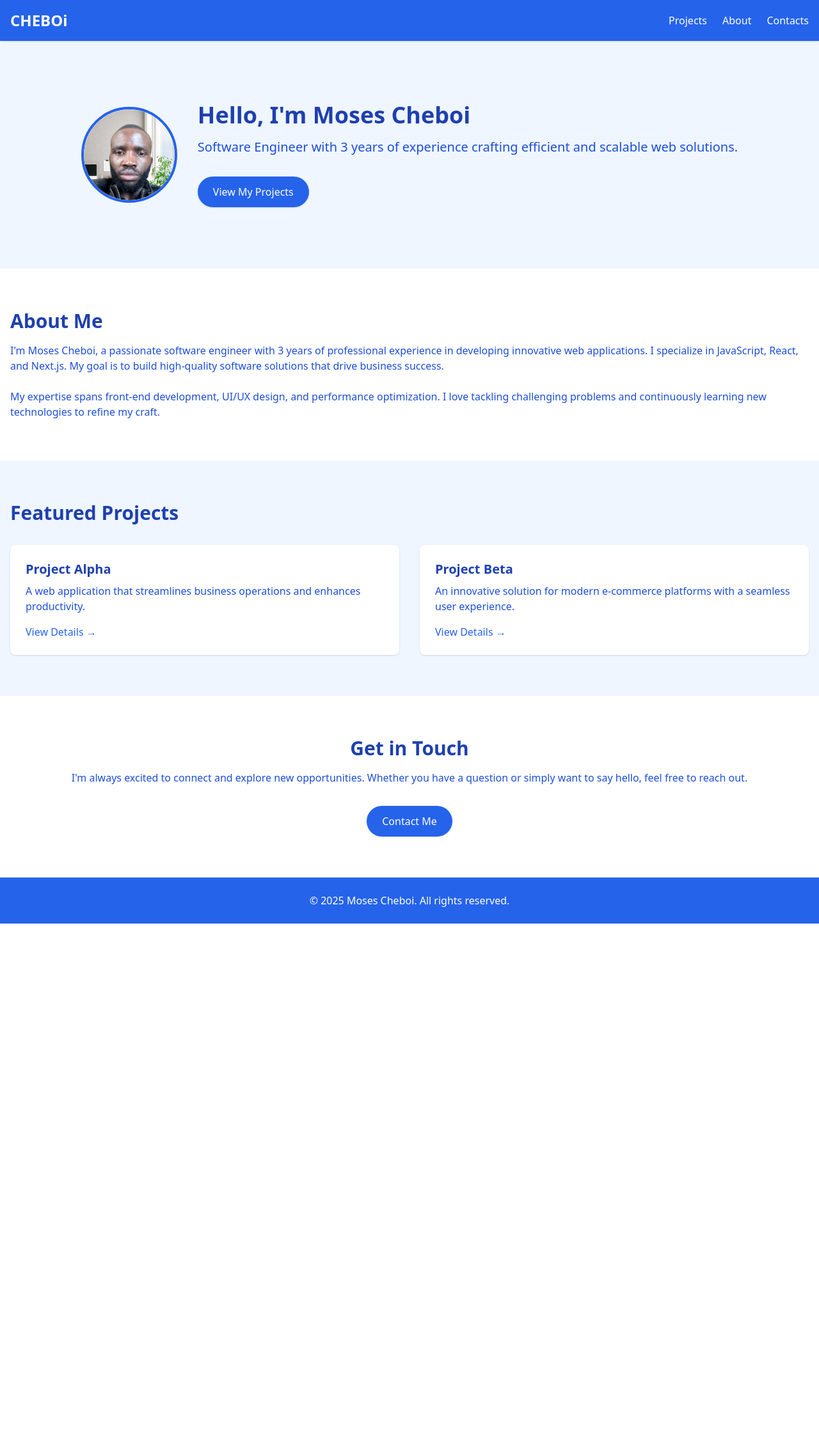
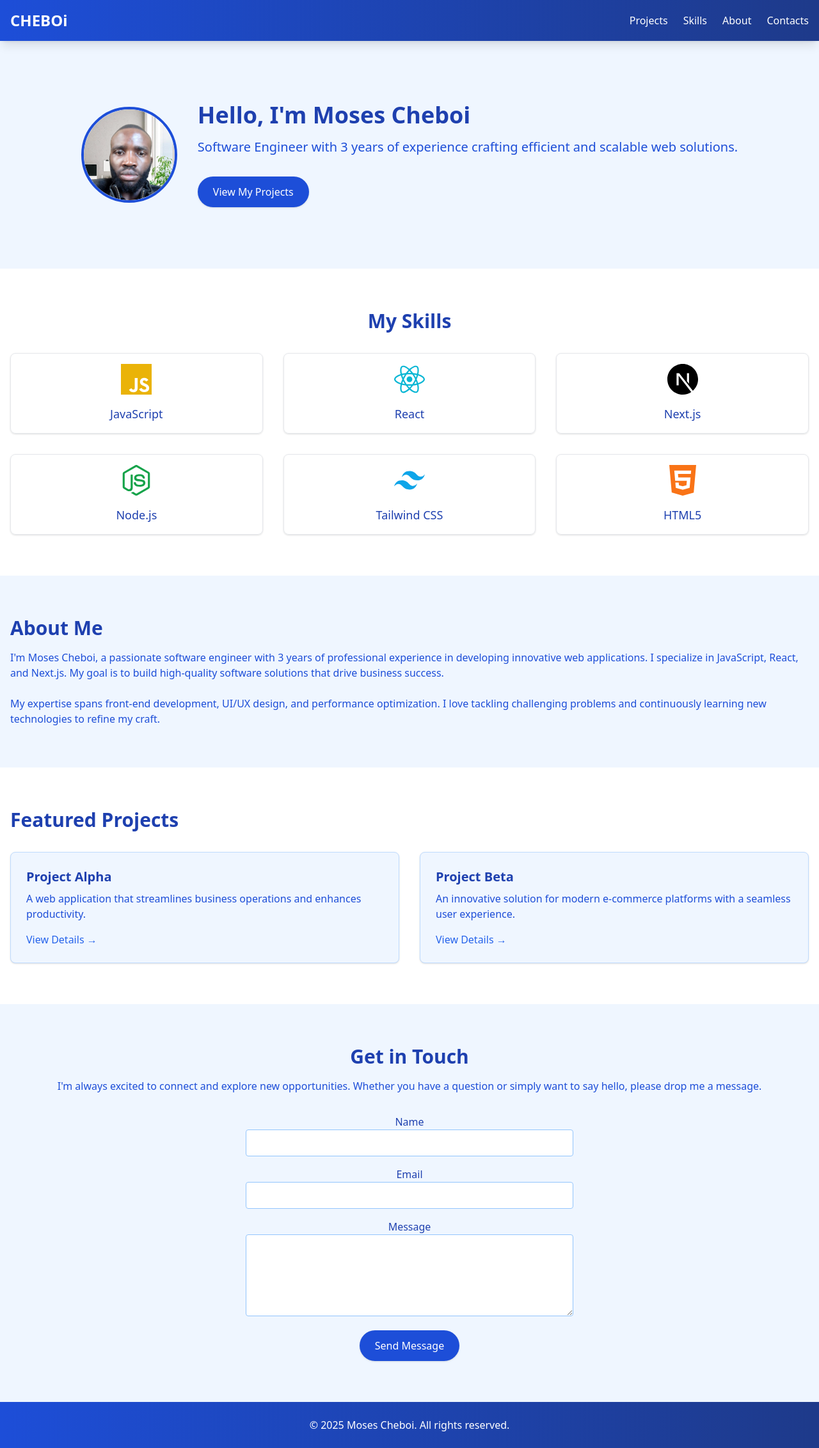
Before and after one commit to cheboi/my-website, a Next.js app: page / in a window 1280 px wide. Shown: the whole page at 64% size. Before the commit the page ends 1444 px from the top, so only its background shows below. Built offline with nearby package versions, Linux system fonts and the light colour scheme.

Commit message:
added contact form and skills section

```diff
--- /dev/null
+++ b/app/api/contact/route.ts
@@ -0,0 +1,44 @@
+import { NextResponse } from "next/server";
+import nodemailer from "nodemailer";
+
+export async function POST(request: Request) {
+  try {
+    const { name, email, message } = await request.json();
+    if (!name || !email || !message) {
+      return NextResponse.json({ error: "Missing fields" }, { status: 400 });
+    }
+
+    const transporter = nodemailer.createTransport({
+      host: process.env.SMTP_HOST,
+      port: Number(process.env.SMTP_PORT),
+      secure: process.env.SMTP_SECURE === "true",
+      auth: {
+        user: process.env.SMTP_USER,
+        pass: process.env.SMTP_PASS,
+      },
+    });
+
+    const mailOptions = {
+      from: process.env.SMTP_FROM,
+      to: process.env.CONTACT_EMAIL,
+      subject: `New Contact Form Submission from ${name}`,
+      text: `You have received a new message from your portfolio contact form.
+
+Name: ${name}
+Email: ${email}
+Message: ${message}`,
+    };
+
+    await transporter.sendMail(mailOptions);
+    return NextResponse.json(
+      { message: "Message sent successfully" },
+      { status: 200 }
+    );
+  } catch (error) {
+    console.error("Error sending email:", error);
+    return NextResponse.json(
+      { error: "Internal Server Error" },
+      { status: 500 }
+    );
+  }
+}
--- a/app/page.tsx
+++ b/app/page.tsx
@@ -1,31 +1,56 @@
 import Link from "next/link";
 import Image from "next/image";
+import ContactForm from '@/components/ContactForm';
+
+import {
+  SiJavascript,
+  SiReact,
+  SiNextdotjs,
+  SiNodedotjs,
+  SiTailwindcss,
+  SiHtml5,
+} from "react-icons/si";
 
 export default function Home() {
   return (
     <div>
-      <header className="sticky top-0 z-50 bg-blue-600 shadow">
+      {/* Sticky Navigation Bar */}
+      <header className="sticky top-0 z-50 bg-gradient-to-r from-blue-700 to-blue-900 shadow-lg">
         <div className="container mx-auto px-4 py-4 flex justify-between items-center">
           <h1 className="text-2xl font-bold text-white">CHEBOi</h1>
           <nav>
             <ul className="flex space-x-6">
               <li>
                 <Link
-                  href="/projects"
-                  className="text-white hover:text-blue-200"
+                  href="#projects"
+                  className="text-white hover:text-blue-300 transition-colors"
                 >
                   Projects
                 </Link>
               </li>
               <li>
-                <a href="#about" className="text-white hover:text-blue-200">
-                  About
-                </a>
+                <Link
+                  href="#skills"
+                  className="text-white hover:text-blue-300 transition-colors"
+                >
+                  Skills
+                </Link>
               </li>
               <li>
-                <a href="#contacts" className="text-white hover:text-blue-200">
+                <Link
+                  href="#about"
+                  className="text-white hover:text-blue-300 transition-colors"
+                >
+                  About
+                </Link>
+              </li>
+              <li>
+                <Link
+                  href="#contacts"
+                  className="text-white hover:text-blue-300 transition-colors"
+                >
                   Contacts
-                </a>
+                </Link>
               </li>
             </ul>
           </nav>
@@ -40,7 +65,7 @@ export default function Home() {
               alt="Moses Cheboi"
               width={150}
               height={150}
-              className="rounded-full border-4 border-blue-600"
+              className="rounded-full border-4 border-blue-700"
             />
           </div>
           <div className="text-center md:text-left">
@@ -51,17 +76,56 @@ export default function Home() {
               Software Engineer with 3 years of experience crafting efficient
               and scalable web solutions.
             </p>
-            <a
+            <Link
               href="#projects"
-              className="inline-block bg-blue-600 text-white px-6 py-3 rounded-full shadow hover:bg-blue-700 transition"
+              className="inline-block bg-blue-700 text-white px-6 py-3 rounded-full shadow hover:bg-blue-800 transition"
             >
               View My Projects
-            </a>
+            </Link>
           </div>
         </div>
       </section>
 
-      <section id="about" className="py-16 bg-white">
+      <section id="skills" className="py-16 bg-white">
+        <div className="container mx-auto px-4">
+          <h2 className="text-3xl font-semibold text-blue-800 mb-8 text-center">
+            My Skills
+          </h2>
+          <div className="grid grid-cols-1 md:grid-cols-3 gap-8">
+            {/* Skill Card: JavaScript */}
+            <div className="flex flex-col items-center p-4 border rounded-lg shadow hover:shadow-lg transition">
+              <SiJavascript className="text-5xl text-yellow-500 mb-4" />
+              <span className="text-lg font-medium text-blue-800">
+                JavaScript
+              </span>
+            </div>
+            <div className="flex flex-col items-center p-4 border rounded-lg shadow hover:shadow-lg transition">
+              <SiReact className="text-5xl text-cyan-500 mb-4" />
+              <span className="text-lg font-medium text-blue-800">React</span>
+            </div>
+            <div className="flex flex-col items-center p-4 border rounded-lg shadow hover:shadow-lg transition">
+              <SiNextdotjs className="text-5xl text-black mb-4" />
+              <span className="text-lg font-medium text-blue-800">Next.js</span>
+            </div>
+            <div className="flex flex-col items-center p-4 border rounded-lg shadow hover:shadow-lg transition">
+              <SiNodedotjs className="text-5xl text-green-600 mb-4" />
+              <span className="text-lg font-medium text-blue-800">Node.js</span>
+            </div>
+            <div className="flex flex-col items-center p-4 border rounded-lg shadow hover:shadow-lg transition">
+              <SiTailwindcss className="text-5xl text-sky-500 mb-4" />
+              <span className="text-lg font-medium text-blue-800">
+                Tailwind CSS
+              </span>
+            </div>
+            <div className="flex flex-col items-center p-4 border rounded-lg shadow hover:shadow-lg transition">
+              <SiHtml5 className="text-5xl text-orange-500 mb-4" />
+              <span className="text-lg font-medium text-blue-800">HTML5</span>
+            </div>
+          </div>
+        </div>
+      </section>
+
+      <section id="about" className="py-16 bg-blue-50">
         <div className="container mx-auto px-4">
           <h2 className="text-3xl font-semibold text-blue-800 mb-4">
             About Me
@@ -80,14 +144,13 @@ export default function Home() {
         </div>
       </section>
 
-      <section id="projects" className="py-16 bg-blue-50">
+      <section id="projects" className="py-16 bg-white">
         <div className="container mx-auto px-4">
           <h2 className="text-3xl font-semibold text-blue-800 mb-8">
             Featured Projects
           </h2>
           <div className="grid grid-cols-1 md:grid-cols-2 gap-8">
-            {/* Project Card 1 */}
-            <div className="bg-white shadow rounded-lg p-6 hover:shadow-lg transition">
+            <div className="bg-blue-50 border border-blue-200 shadow rounded-lg p-6 hover:shadow-lg transition">
               <h3 className="text-xl font-bold text-blue-800 mb-2">
                 Project Alpha
               </h3>
@@ -99,8 +162,7 @@ export default function Home() {
                 View Details &rarr;
               </a>
             </div>
-            {/* Project Card 2 */}
-            <div className="bg-white shadow rounded-lg p-6 hover:shadow-lg transition">
+            <div className="bg-blue-50 border border-blue-200 shadow rounded-lg p-6 hover:shadow-lg transition">
               <h3 className="text-xl font-bold text-blue-800 mb-2">
                 Project Beta
               </h3>
@@ -115,27 +177,18 @@ export default function Home() {
           </div>
         </div>
       </section>
-      <section id="contacts" className="py-16 bg-white">
-        <div className="container mx-auto px-4 text-center">
-          <h2 className="text-3xl font-semibold text-blue-800 mb-4">
-            Get in Touch
-          </h2>
-          <p className="text-blue-700 mb-8">
-            I'm always excited to connect and explore new opportunities. Whether
-            you have a question or simply want to say hello, feel free to reach
-            out.
-          </p>
-          <a
-            href="mailto:moscheb96.com"
-            className="inline-block bg-blue-600 text-white px-6 py-3 rounded-full shadow hover:bg-blue-700 transition"
-          >
-            Contact Me
-          </a>
-        </div>
-      </section>
 
-      {/* Footer */}
-      <footer className="bg-blue-600 py-6">
+<section id="contacts" className="py-16 bg-blue-50">
+  <div className="container mx-auto px-4 text-center">
+    <h2 className="text-3xl font-semibold text-blue-800 mb-4">Get in Touch</h2>
+    <p className="text-blue-700 mb-8">
+      I'm always excited to connect and explore new opportunities. Whether you have a question or simply want to say hello, please drop me a message.
+    </p>
+    <ContactForm />
+  </div>
+</section>
+
+      <footer className="bg-gradient-to-r from-blue-700 to-blue-900 py-6">
         <div className="container mx-auto px-4 text-center text-white">
           &copy; {new Date().getFullYear()} Moses Cheboi. All rights reserved.
         </div>
--- /dev/null
+++ b/components/ContactForm.tsx
@@ -0,0 +1,87 @@
+"use client";
+import { useState } from "react";
+
+export default function ContactForm() {
+  const [formData, setFormData] = useState({
+    name: "",
+    email: "",
+    message: "",
+  });
+  const [status, setStatus] = useState<
+    "idle" | "loading" | "success" | "error"
+  >("idle");
+  const [errorMsg, setErrorMsg] = useState("");
+
+  const handleChange = (
+    e: React.ChangeEvent<HTMLInputElement | HTMLTextAreaElement>
+  ) => {
+    setFormData({ ...formData, [e.target.name]: e.target.value });
+  };
+
+  const handleSubmit = async (e: React.FormEvent) => {
+    e.preventDefault();
+    setStatus("loading");
+    setErrorMsg("");
+    try {
+      const res = await fetch("/api/contact", {
+        method: "POST",
+        headers: { "Content-Type": "application/json" },
+        body: JSON.stringify(formData),
+      });
+      if (!res.ok) throw new Error("Failed to send message");
+      setStatus("success");
+      setFormData({ name: "", email: "", message: "" });
+    } catch (error) {
+      setStatus("error");
+      setErrorMsg((error as Error).message);
+    }
+  };
+
+  return (
+    <form onSubmit={handleSubmit} className="max-w-lg mx-auto space-y-4">
+      <div>
+        <label className="block text-blue-800 font-medium">Name</label>
+        <input
+          type="text"
+          name="name"
+          value={formData.name}
+          onChange={handleChange}
+          required
+          className="w-full border border-blue-300 rounded px-3 py-2 focus:outline-none focus:ring-2 focus:ring-blue-500"
+        />
+      </div>
+      <div>
+        <label className="block text-blue-800 font-medium">Email</label>
+        <input
+          type="email"
+          name="email"
+          value={formData.email}
+          onChange={handleChange}
+          required
+          className="w-full border border-blue-300 rounded px-3 py-2 focus:outline-none focus:ring-2 focus:ring-blue-500"
+        />
+      </div>
+      <div>
+        <label className="block text-blue-800 font-medium">Message</label>
+        <textarea
+          name="message"
+          value={formData.message}
+          onChange={handleChange}
+          required
+          className="w-full border border-blue-300 rounded px-3 py-2 h-32 focus:outline-none focus:ring-2 focus:ring-blue-500"
+        />
+      </div>
+      {status === "error" && <p className="text-red-600">{errorMsg}</p>}
+      {status === "success" && (
+        <p className="text-green-600">Message sent successfully!</p>
+      )}
+      <button
+        type="submit"
+        className="bg-blue-700 text-white px-6 py-3 rounded-full shadow hover:bg-blue-800 transition"
+        disabled={status === "loading"}
+      >
+        {status === "loading" ? "Sending..." : "Send Message"}
+      </button>
+    </form>
+  );
+}
--- a/package.json
+++ b/package.json
@@ -10,8 +10,10 @@
   },
   "dependencies": {
     "next": "15.1.7",
+    "nodemailer": "^6.10.0",
     "react": "^19.0.0",
-    "react-dom": "^19.0.0"
+    "react-dom": "^19.0.0",
+    "react-icons": "^5.4.0"
   },
   "devDependencies": {
     "@eslint/eslintrc": "^3",
```
Also changed, not shown: app/articles/page.tsx (added, +52 -0 lines), 1 other file (tests, documents, lock files or other folders).
